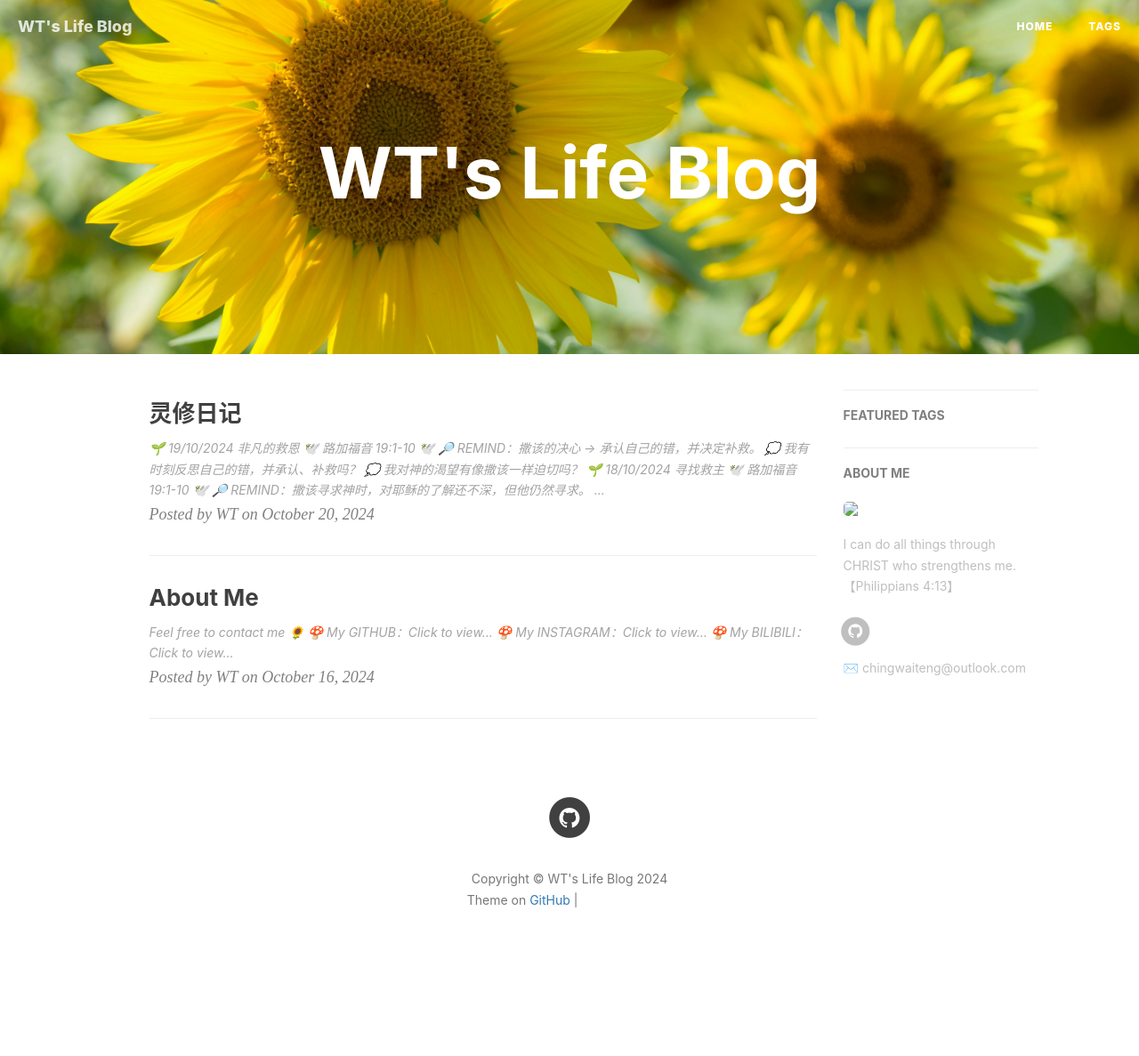
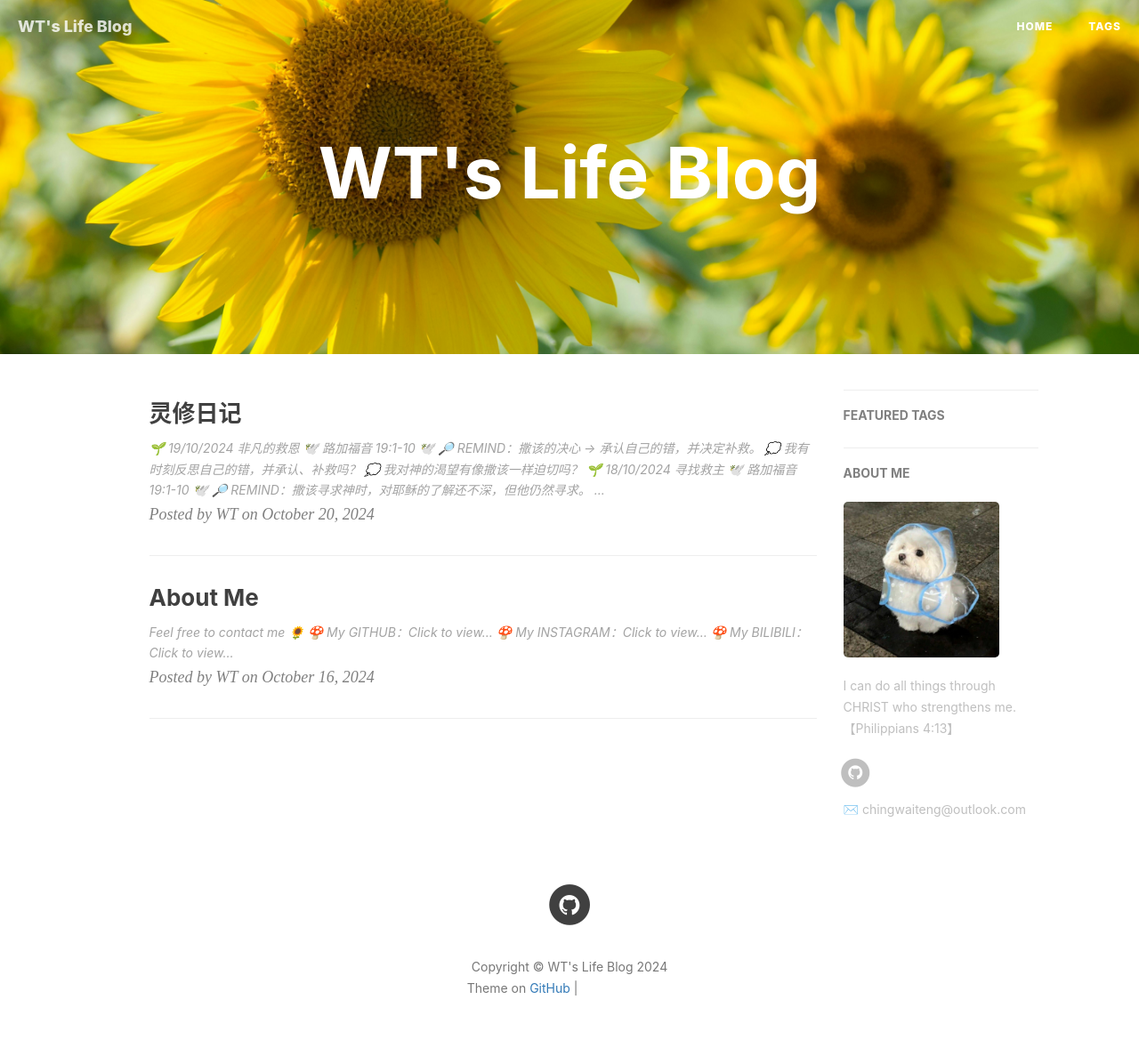
Before and after one commit to CWTeng1005/WT_Blog, a Jekyll site: the page built from index.html, in a window 1280 px wide. Shown: the whole page at 89% size. Built offline with Jekyll 4.4.1, drawn with Linux system fonts in a browser that asks for light colours; nearby versions of some CDN libraries; the list of posts is cut into pages by our own code; comment, search, counter and statistics services are not loaded; before the commit the page ends 1089 px from its top, so only the background shows below that; grey boxes are pictures that could not be loaded.

Commit message:
Update _config.yml

```diff
--- a/_config.yml
+++ b/_config.yml
@@ -9,7 +9,7 @@ header-img: img/flower.jpg
 # Sidebar Settings
 sidebar: true
 sidebar-about-description: "I can do all things through CHRIST who strengthens me. \n【Philippians 4:13】"
-sidebar-avatar: /雨衣小狗.jpg
+sidebar-avatar: img/雨衣小狗.jpg
 
 # SNS Settings
 RSS: false
```
